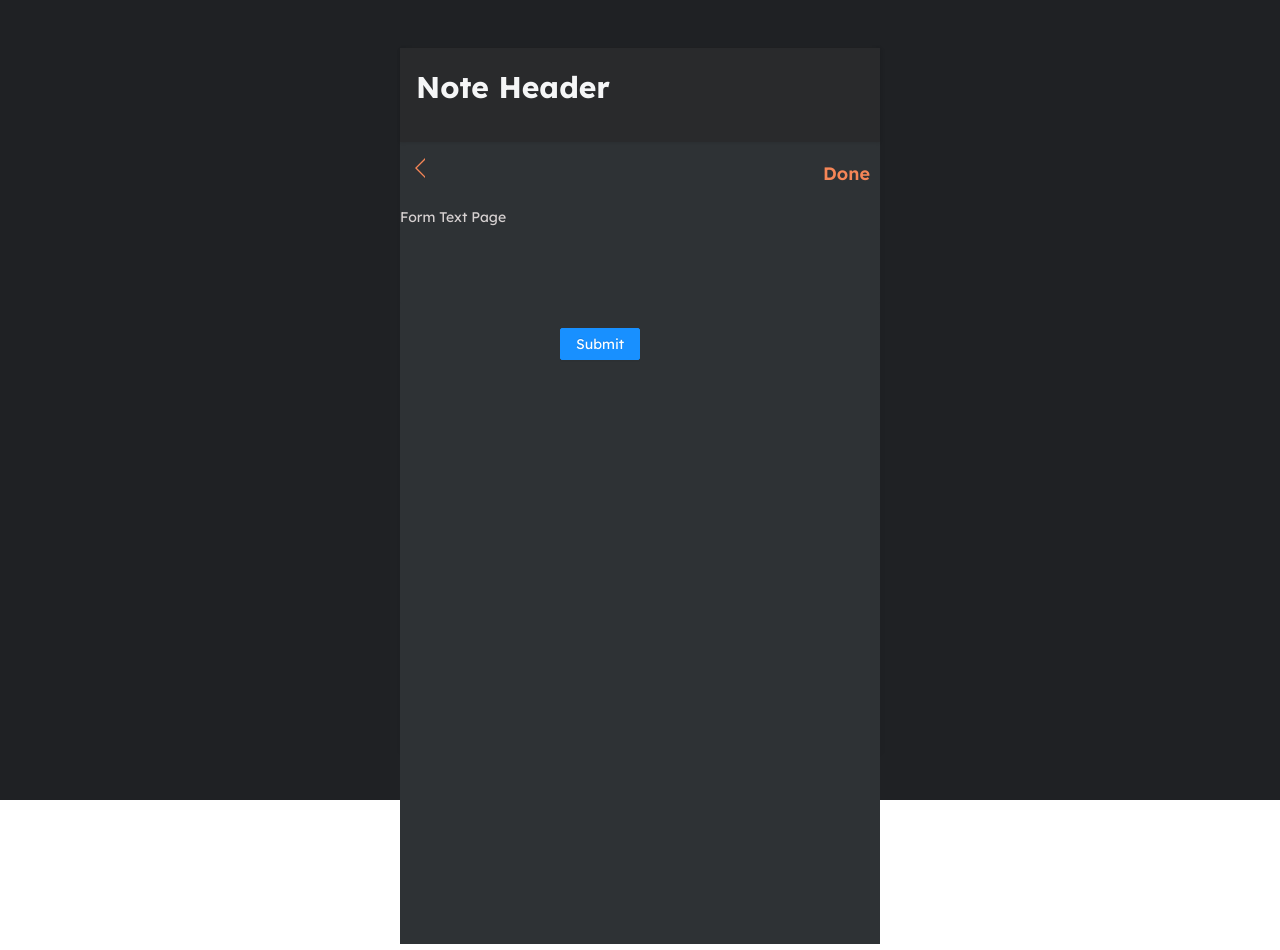
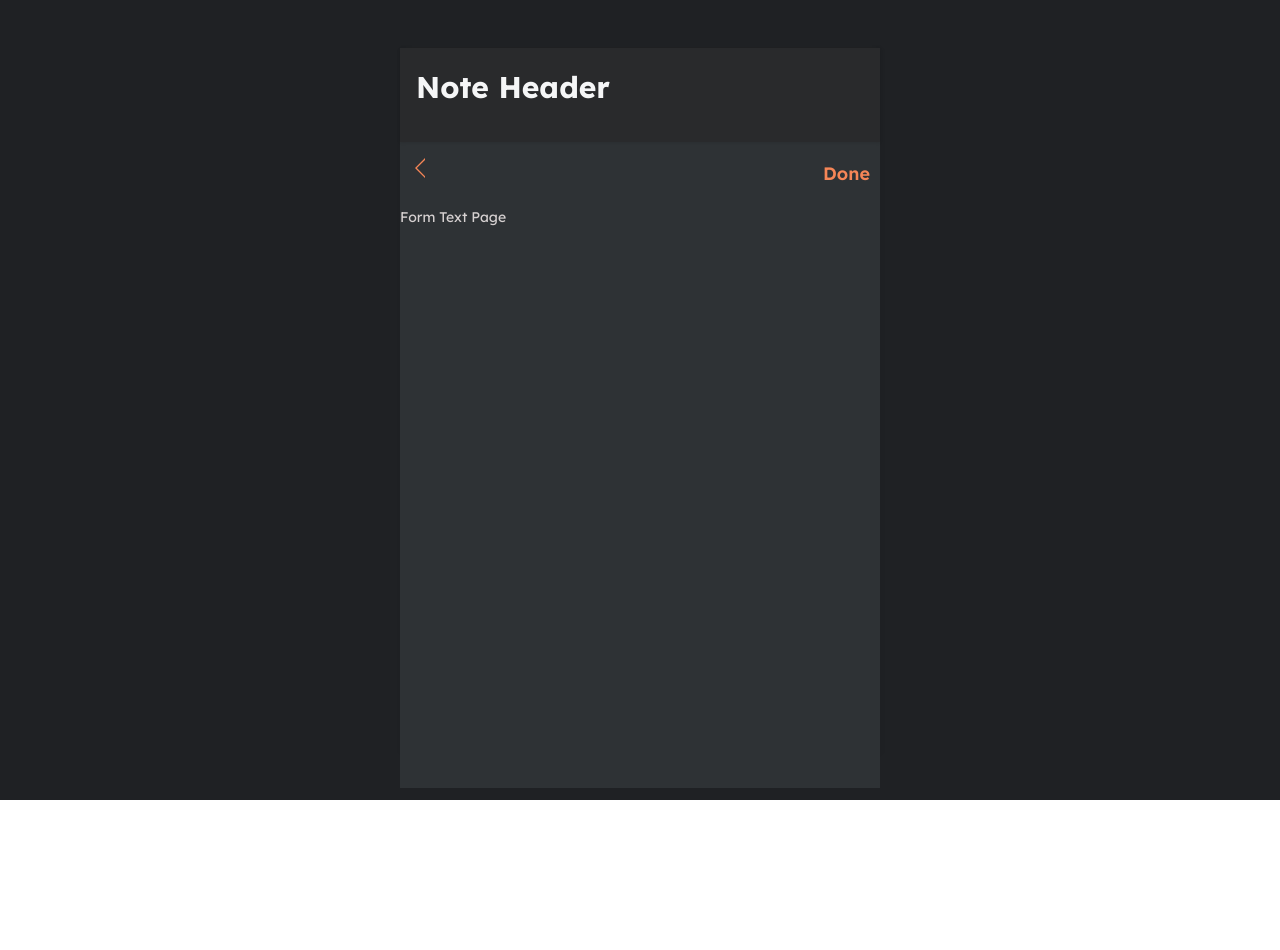
Before and after one commit to Hassan-Khan1/React-Django-NoteApp, a React (Create React App) app in the folder frontend/: page /#/notes/new in a window 1280 px wide. After the commit the page ends 800 px from the top, so only its background shows below. Built offline with nearby package versions, Linux system fonts and the light colour scheme.

Commit message:
Working on Redux

```diff
--- a/frontend/src/pages/FormIdData/index.js
+++ b/frontend/src/pages/FormIdData/index.js
@@ -59,7 +59,7 @@ const NotePage = ({ history }) => {
       </div>
       <label>Form Text Page</label>
 
-      <Form onFinish={handleSubmit} initialValues={{ name: data?.body }} >
+      {/* <Form onFinish={handleSubmit} initialValues={{ name: data?.body }} >
         <Form.Item
           name="name"
           rules={[{ required: true, message: 'Please input your username!' }]} >
@@ -70,7 +70,7 @@ const NotePage = ({ history }) => {
             Submit
           </Button>
         </Form.Item>
-      </Form>
+      </Form> */}
       <textarea onChange={(e) => { setData(({ ...data, 'body': e.target.value })) }} defaultValue={data?.body}></textarea>
       {/* <TextArea rows={4} onChange={(e) => { setData(({ ...data, 'body': e.target.value })) }} defaultValue={ data?.body} /> */}
     </div>
```
Also changed, not shown: 1 other file (tests, documents, lock files or other folders).
